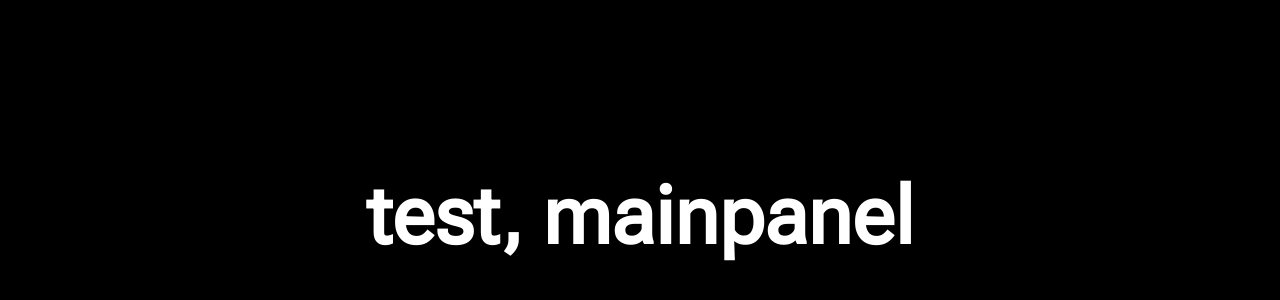
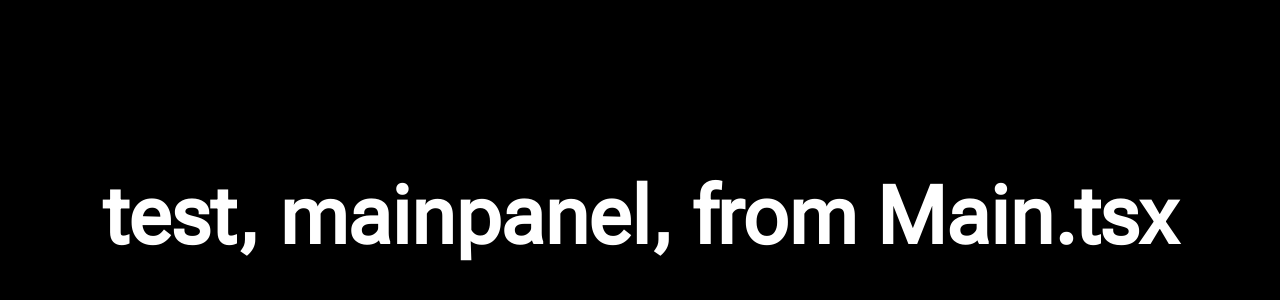
Before and after one commit to mireu-san/the-seed, a React (Create React App) app: page /main in a window 1280 px wide. Shown: the part 866-1166 px from the top of the page. Built offline with nearby package versions, Linux system fonts and the light colour scheme.

Commit message:
making right side menu navbar (draft)

```diff
--- a/src/pages/Main.tsx
+++ b/src/pages/Main.tsx
@@ -12,10 +12,48 @@ const Main = () => {
         <source media="(min-width: 0px)" srcSet={MainPanel} />
         <img src={MainPanel} alt="main-panel" />
       </picture>
-      <h1 className={styles.header}>test, mainpanel</h1>
+      <h1 className={styles.header}>test, mainpanel, from Main.tsx</h1>
     </article>
   )
 }
+
+// const Navbar = () => {
+//   return (
+//     <nav className={styles.navbar}>
+//       <ul className={styles.navbarList}>
+//         <li className={styles.navbarListItem}>
+//           <a href="#" className={styles.navbarListItemLink}>
+//             Home
+//           </a>
+//         </li>
+//         <li className={styles.navbarListItem}>
+//           <a href="#" className={styles.navbarListItemLink}>
+//             About
+//           </a>
+//         </li>
+//         <li className={styles.navbarListItem}>
+//           <a href="#" className={styles.navbarListItemLink}>
+//             Contact
+//           </a>
+//         </li>
+//       </ul>
+//     </nav>
+//   )
+// }
+
+function MainPage() {
+  return (
+    <div className="App">
+      <header className="App-header">
+        {/* <Navbar /> */}
+        <Main />
+      </header>
+    </div>
+  )
+}
+
+export default MainPage
+
 
 // function Main() {
 //   return (
@@ -30,4 +68,4 @@ const Main = () => {
 //   )
 // }
 
-export default Main
+// export default Main
```
Also changed, not shown: src/pages/Navbar.tsx (added, +31 -0 lines), src/pages/Picture.module.css (+33 -0 lines).
